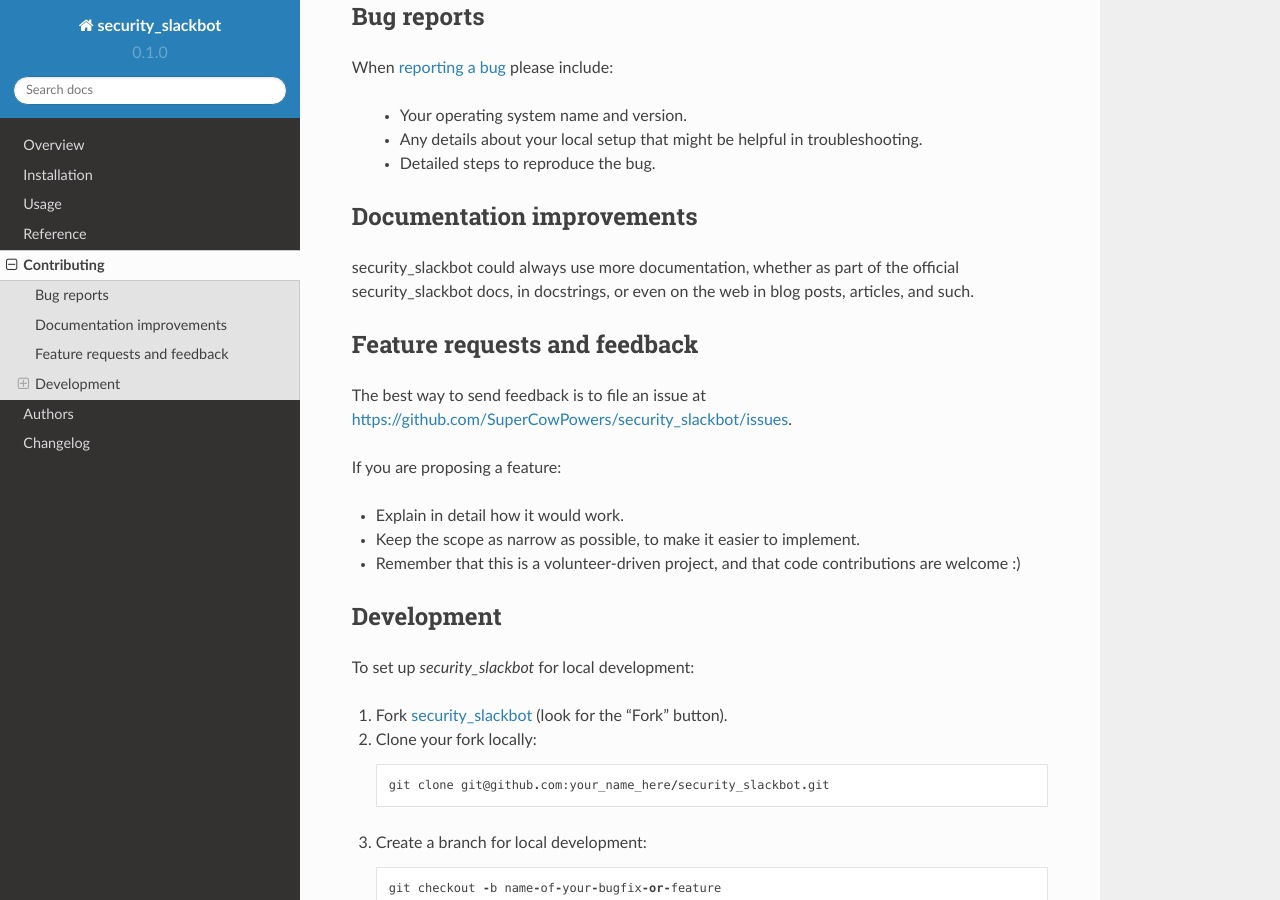
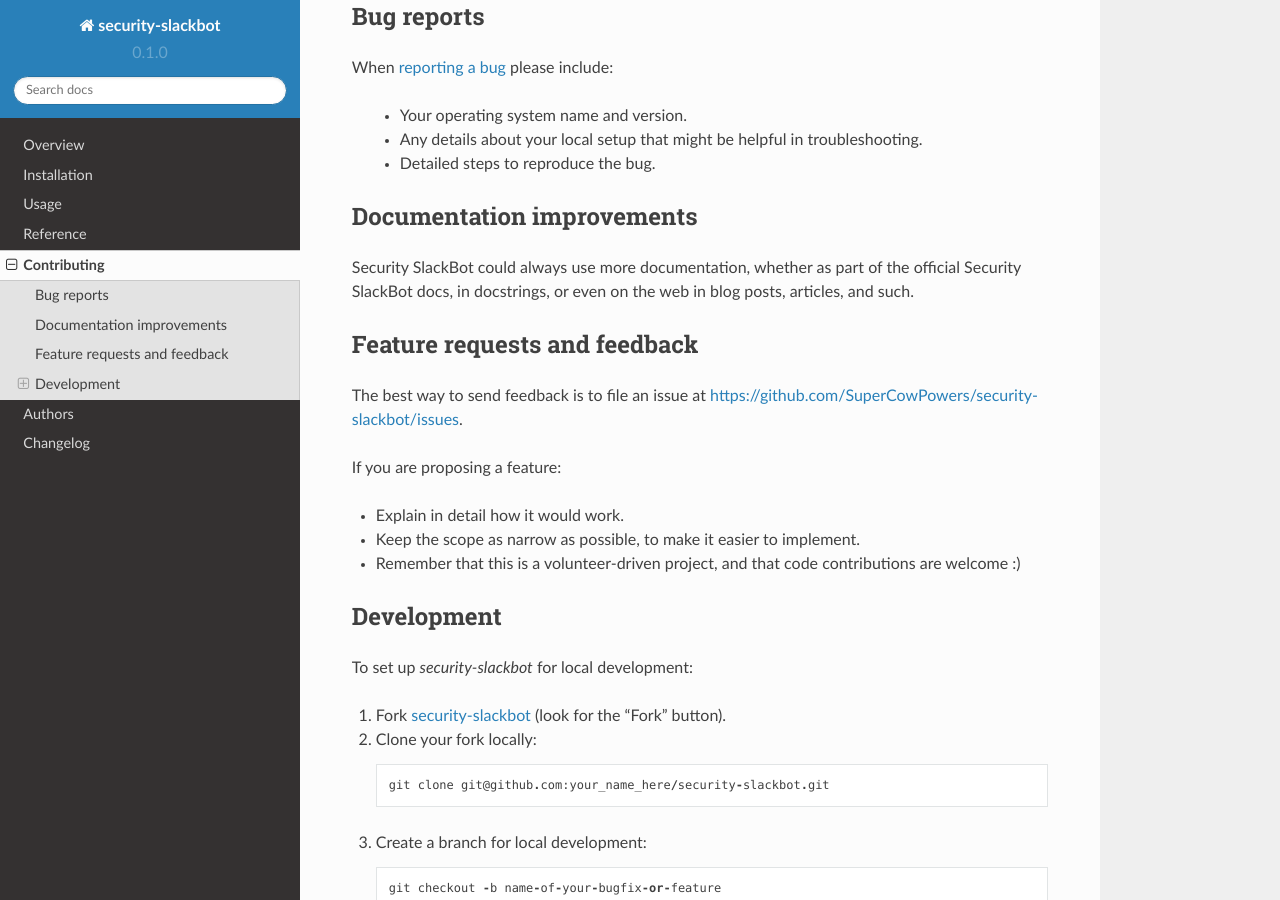
Before and after one commit to SuperCowPowers/security-slackbot, a Sphinx documentation site: the page built from docs/contributing.rst, in a window 1280 px wide and 900 px high, scrolled down 232 px. Built offline with Sphinx 7.4.7 and the Read the Docs theme 2.0.0, drawn with Linux system fonts in a browser that asks for light colours.

```diff
--- a/CONTRIBUTING.rst
+++ b/CONTRIBUTING.rst
@@ -8,7 +8,7 @@ little bit helps, and credit will always be given.
 Bug reports
 ===========
 
-When `reporting a bug <https://github.com/SuperCowPowers/security_slackbot/issues>`_ please include:
+When `reporting a bug <https://github.com/SuperCowPowers/security-slackbot/issues>`_ please include:
 
     * Your operating system name and version.
     * Any details about your local setup that might be helpful in troubleshooting.
@@ -17,14 +17,14 @@ When `reporting a bug <https://github.com/SuperCowPowers/security_slackbot/issue
 Documentation improvements
 ==========================
 
-security_slackbot could always use more documentation, whether as part of the
-official security_slackbot docs, in docstrings, or even on the web in blog posts,
+Security SlackBot could always use more documentation, whether as part of the
+official Security SlackBot docs, in docstrings, or even on the web in blog posts,
 articles, and such.
 
 Feature requests and feedback
 =============================
 
-The best way to send feedback is to file an issue at https://github.com/SuperCowPowers/security_slackbot/issues.
+The best way to send feedback is to file an issue at https://github.com/SuperCowPowers/security-slackbot/issues.
 
 If you are proposing a feature:
 
@@ -35,13 +35,13 @@ If you are proposing a feature:
 Development
 ===========
 
-To set up `security_slackbot` for local development:
+To set up `security-slackbot` for local development:
 
-1. Fork `security_slackbot <https://github.com/SuperCowPowers/security_slackbot>`_
+1. Fork `security-slackbot <https://github.com/SuperCowPowers/security-slackbot>`_
    (look for the "Fork" button).
 2. Clone your fork locally::
 
-    git clone git@github.com:your_name_here/security_slackbot.git
+    git clone git@github.com:your_name_here/security-slackbot.git
 
 3. Create a branch for local development::
 
@@ -74,7 +74,7 @@ For merging, you should:
 4. Add yourself to ``AUTHORS.rst``.
 
 .. [1] If you don't have all the necessary python versions available locally you can rely on Travis - it will
-       `run the tests <https://travis-ci.org/SuperCowPowers/security_slackbot/pull_requests>`_ for each change you add in the pull request.
+       `run the tests <https://travis-ci.org/SuperCowPowers/security-slackbot/pull_requests>`_ for each change you add in the pull request.
 
        It will be slower though ...
 
--- a/docs/conf.py
+++ b/docs/conf.py
@@ -22,7 +22,7 @@ if os.getenv('SPELLCHECK'):
 
 source_suffix = '.rst'
 master_doc = 'index'
-project = u'security_slackbot'
+project = u'security-slackbot'
 year = u'2017'
 author = u'SuperCowPowers'
 copyright = '{0}, {1}'.format(year, author)
@@ -31,8 +31,8 @@ version = release = u'0.1.0'
 pygments_style = 'trac'
 templates_path = ['.']
 extlinks = {
-    'issue': ('https://github.com/brifordwylie/security_slackbot/issues/%s', '#'),
-    'pr': ('https://github.com/brifordwylie/security_slackbot/pull/%s', 'PR #'),
+    'issue': ('https://github.com/brifordwylie/security-slackbot/issues/%s', '#'),
+    'pr': ('https://github.com/brifordwylie/security-slackbot/pull/%s', 'PR #'),
 }
 # on_rtd is whether we are on readthedocs.org
 on_rtd = os.environ.get('READTHEDOCS', None) == 'True'
--- a/docs/usage.rst
+++ b/docs/usage.rst
@@ -2,6 +2,6 @@
 Usage
 =====
 
-To use security_slackbot in a project::
+To use security-slackbot in a project::
 
 	import security_slackbot
--- a/setup.py
+++ b/setup.py
@@ -23,7 +23,7 @@ def read(*names, **kwargs):
 
 
 setup(
-    name='security-slackbot',
+    name='security_slackbot',
     version='0.1.0',
     license='BSD',
     description='Security SlackBot',
@@ -33,7 +33,7 @@ setup(
     ),
     author='SuperCowPowers',
     author_email='briford@supercowpowers.com',
-    url='https://github.com/SuperCowPowers/security_slackbot',
+    url='https://github.com/SuperCowPowers/security-slackbot',
     packages=find_packages('src'),
     package_dir={'': 'src'},
     py_modules=[splitext(basename(path))[0] for path in glob('src/*.py')],
@@ -72,7 +72,7 @@ setup(
     },
     entry_points={
         'console_scripts': [
-            'security-slackbot = security_slackbot.cli:main',
+            'security_slackbot = security_slackbot.cli:main',
         ]
     },
 )
```
Also changed, not shown: README.rst (+11 -11 lines).
